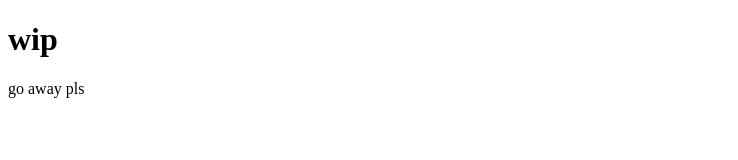
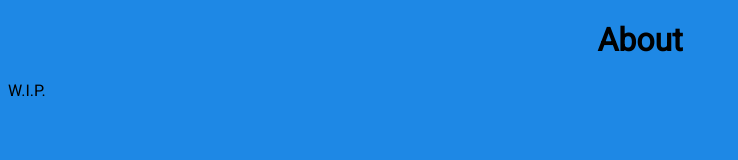
Before and after one commit to DeleteThisAcount/typing, a plain HTML site: page about.html in a window 1280 px wide. Shown: the whole page, without its empty margins (0-738 px from the left). Drawn offline with Linux system fonts and the light colour scheme.

Commit message:
about page updates

```diff
--- a/about.html
+++ b/about.html
@@ -3,10 +3,20 @@
 <head>
 <title>About</title>
 </head>
+        <link href="https://fonts.googleapis.com/css?family=Roboto" rel="stylesheet">
+<style>
+body {
+    background-color: #1e88e5;
+    font-family: "Roboto", sans-serif;
+}
+H1 {
+	text-align: center
+}
+</style>
 <body>
 
-<h1>wip</h1>
-<p>go away pls</p>
+<h1>About</h1>
+<p>W.I.P.</p>
 
 </body>
 </html>
```
